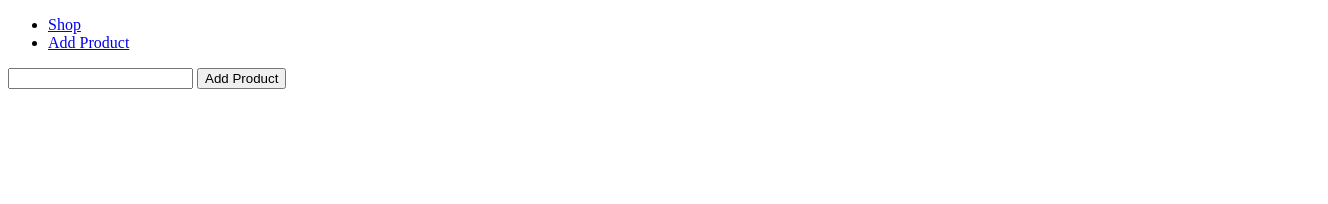
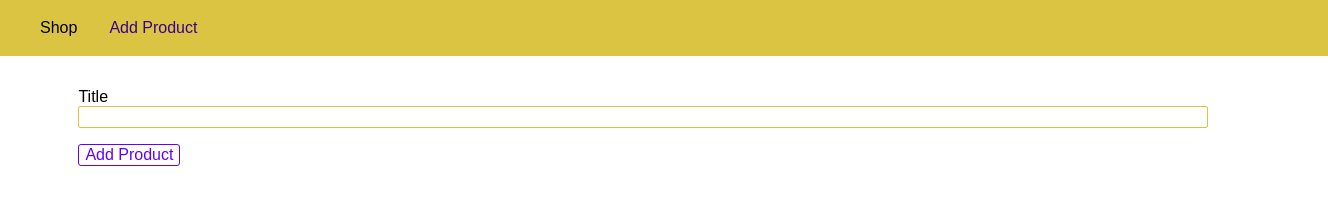
Before and after one commit to kylenurse/Node-Project-1, a website: page Views/add-product.html in a window 1280 px wide. Shown: the whole page, 1328 px wide, since content can reach past the window. Drawn offline with Linux system fonts and the light colour scheme.

Commit message:
Added some basic CSS. Creating a store.

```diff
--- a/Views/add-product.html
+++ b/Views/add-product.html
@@ -5,20 +5,103 @@
     <meta charset="UTF-8">
     <meta name="viewport" content="width=device-width, initial-scale=1.0">
     <title>Add PRoduct</title>
+    <style>
+        body {
+            padding: 0;
+            margin: 0;
+            font-family: sans-serif;
+        }
+
+        main {
+            padding: 1rem;
+        }
+
+        .main-header {
+            width: 100%;
+            height: 3.5rem;
+            background-color: #dbc441;
+            padding: 0 1.5rem;
+        }
+
+        .main-header__nav {
+            height: 100%;
+            display: flex;
+            align-items: center;
+        }
+
+        .main-header__item-list {
+            list-style: none;
+            margin: 0;
+            padding: 0;
+            display: flex;
+        }
+
+        .main-header__item a {
+            text-decoration: none;
+            color: black;
+            margin: 0 1rem;
+
+        }
+
+        .main-header__item a:hover,
+        .main-header__item a:active,
+        .main-header__item a.active {
+            color: #3a0292;
+        }
+
+        .form-control {
+            margin: 1rem 0;
+        }
+
+        .form-control label,
+        .form-control input {
+            display: block;
+            width: 100%;
+        }
+        .product-form {
+            width: 20 rem;
+            max-width: 90%;
+            margin: auto;
+        }
+        .form-control input {
+            border: 1px solid #dbc441;
+            font: inherit;
+            border-radius: 2px;
+        }
+
+        button {
+            font: inherit;
+            border: 1px solid #6200ff;
+            color: #6200ff;
+            background: white;
+            border-radius: 3px;
+            cursor: pointer;
+        }
+        button:hover,
+        button:active {
+            background-color: #6200ff;
+            color: white;
+        }
+    </style>
 </head>
 
 <body>
     <header class="main-header">
         <nav class="main-header__nav">
             <ul class="main-header__item-list">
-                <li class="main-header__item"><a  href="/">Shop</a></li>
-                <li class="main-header__item"><a class="active" href="/add-product">Add Product</a></li>
+                <li class="main-header__item"><a href="/">Shop</a></li>
+                <li class="main-header__item"><a class="active" href="/admin/add-product">Add Product</a></li>
             </ul>
         </nav>
     </header>
     <main>
-        <form>
-            <input type="" text" name="title">
+        <form class="product-form" action="/admin/add-product" method="POST">
+
+            <div class="form-control">
+                <label for="title">Title</label>
+                <input type="text" name="title" id="title">
+            </div>
+
             <button type="submit">Add Product</button>
         </form>
     </main>
```
Also changed, not shown: Views/notFound.html (+8 -0 lines), Views/shop.html (+2 -2 lines).
